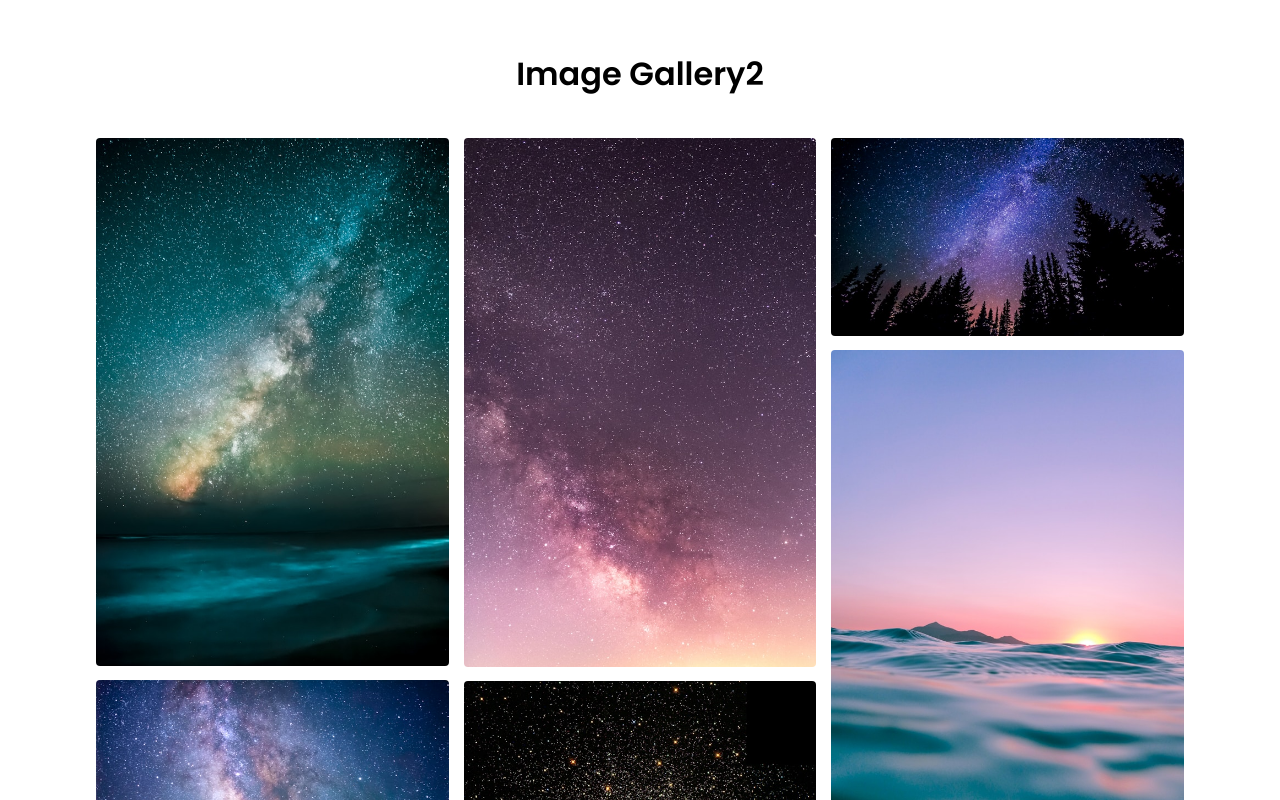
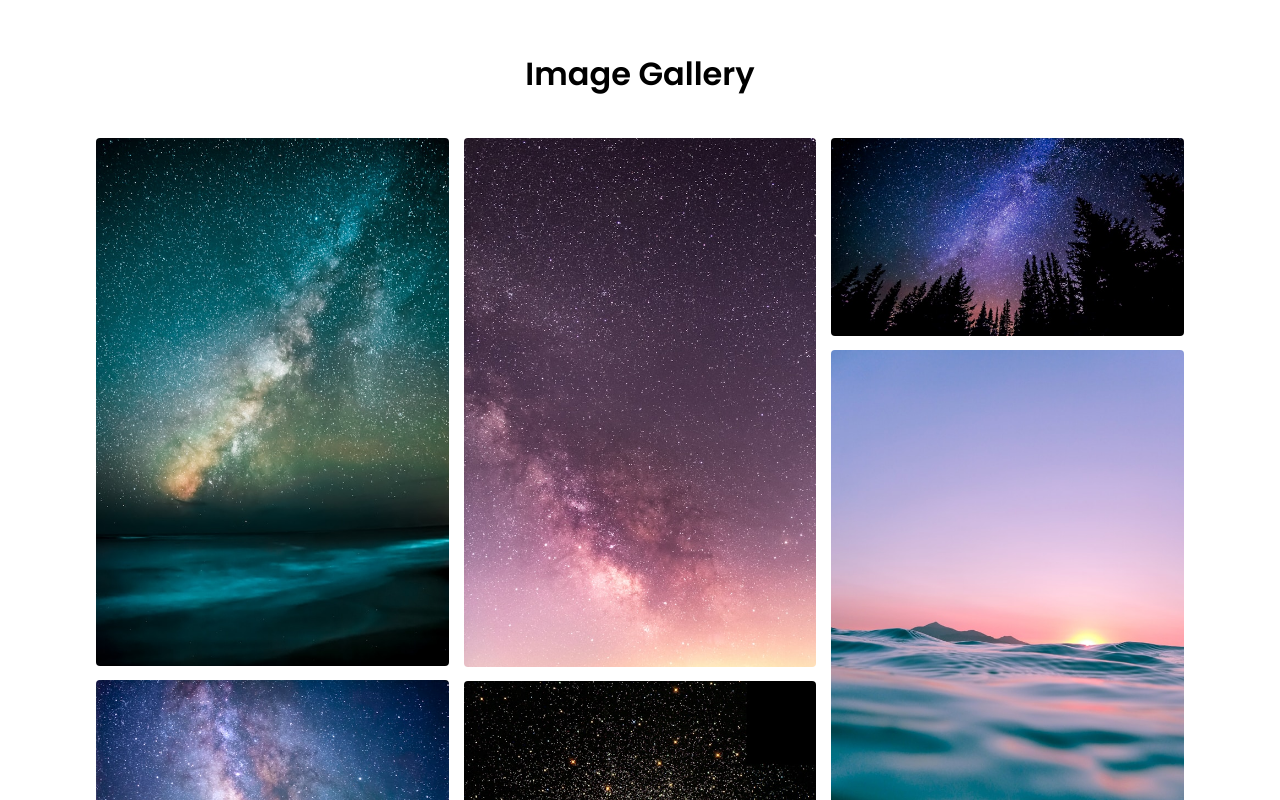
Before and after one commit to HJH-ha/ImageGallery, a plain HTML site: page index.html in a window 1280 px wide. Shown: the top 800 px of the page. Drawn offline with nearby package versions, Linux system fonts and the light colour scheme.

Commit message:
본문제목 원상복귀

```diff
--- a/index.html
+++ b/index.html
@@ -13,7 +13,7 @@
     <link rel="stylesheet" href="style.css" />
   </head>
   <body>
-    <h1>Image Gallery2</h1>
+    <h1>Image Gallery</h1>
     <!-- 이미지 갤러리 -->
     <section class="gallery">
       <ul class="images">
```
